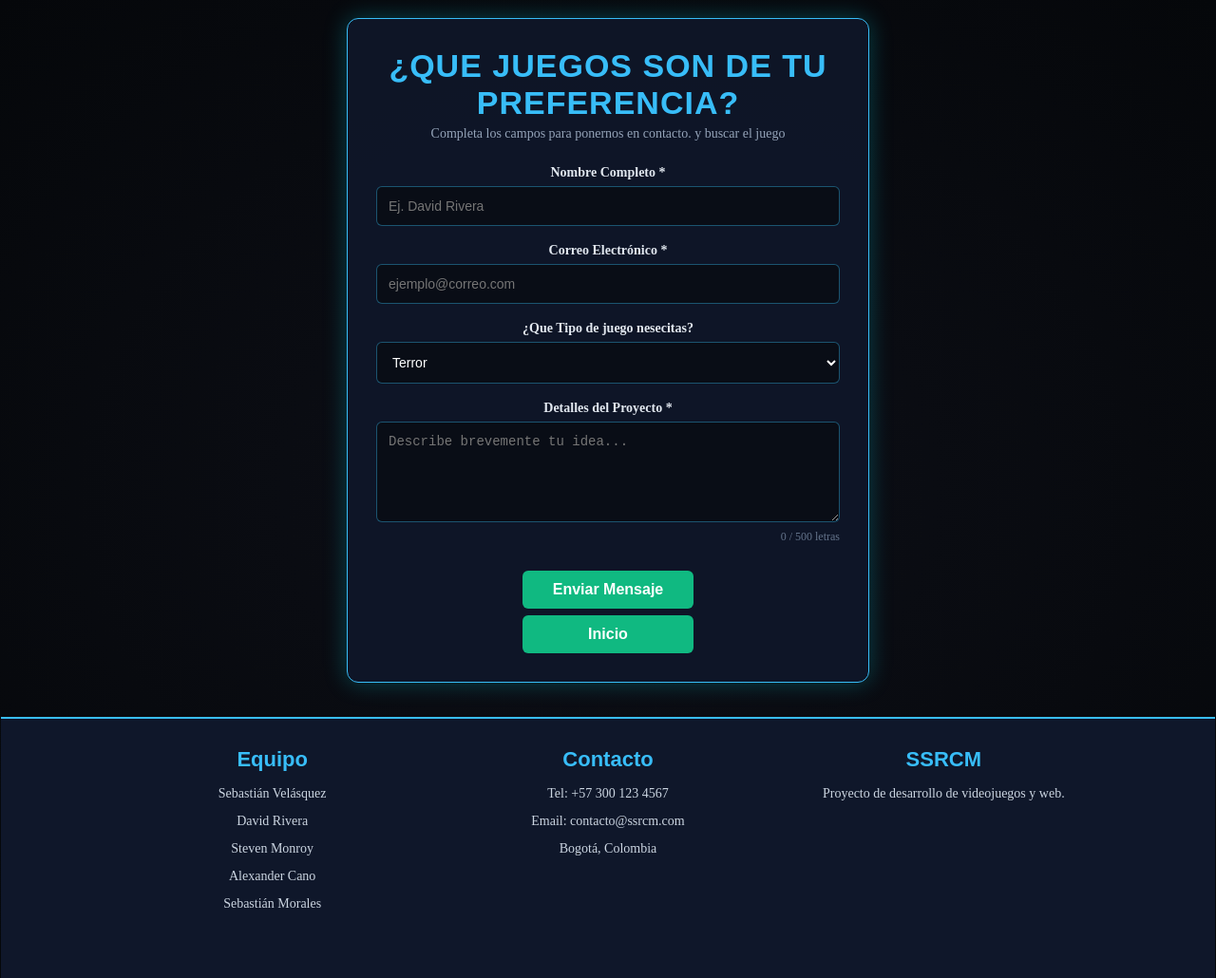
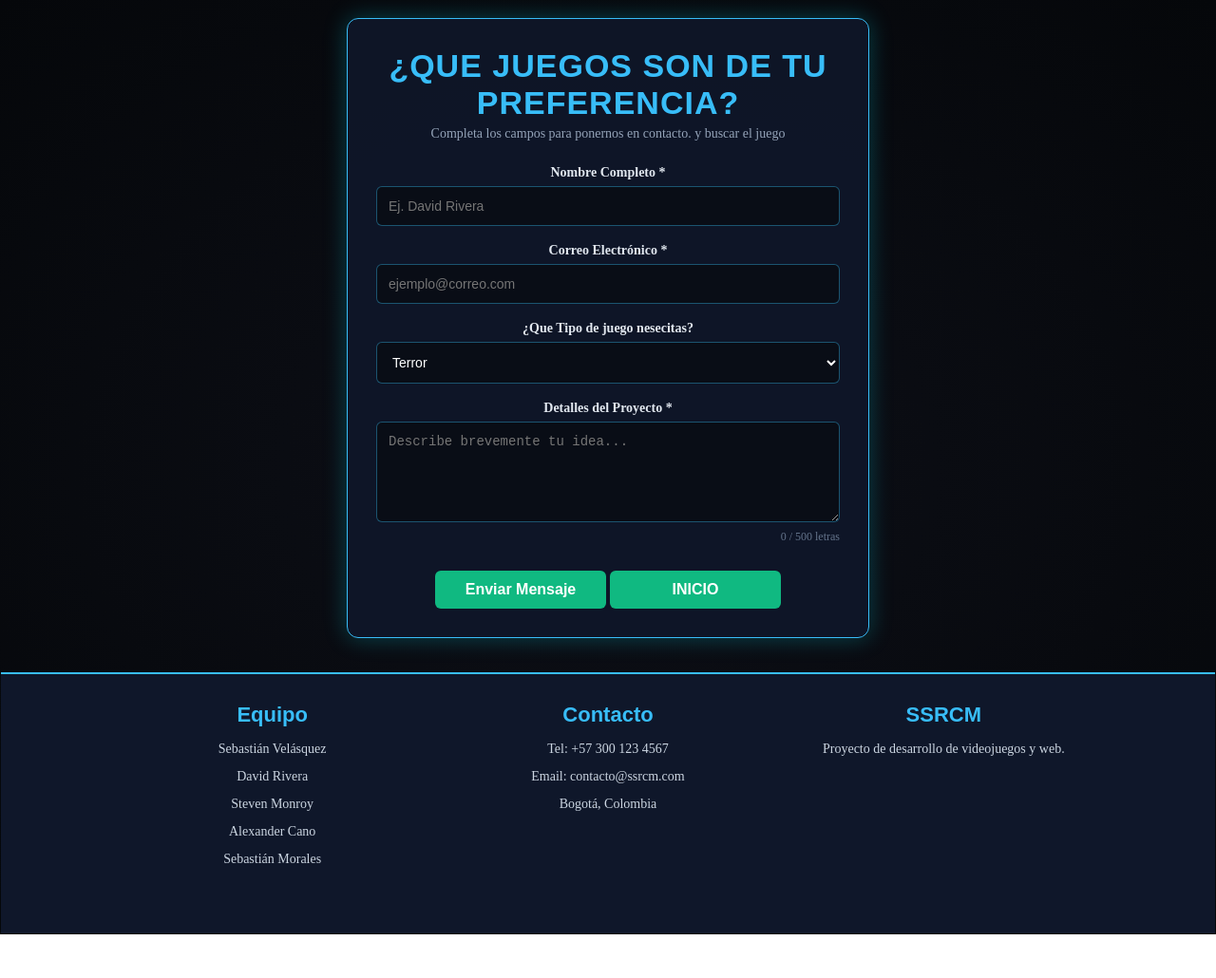
Before and after one commit to St-monroy/JUEGO, a website: page formulario.html in a window 1280 px wide. Shown: the whole page at 95% size. After the commit the page ends 984 px from the top, so only its background shows below. Drawn offline with Linux system fonts and the light colour scheme; a web font is replaced by a local one.

Commit message:
Terminado_errores

```diff
--- a/formulario.html
+++ b/formulario.html
@@ -48,11 +48,13 @@
                 <span class="mensaje-error" id="errorMensaje">El mensaje debe tener al menos 10 letras.</span>
             </div>
 
+<div class="botones">
+    <button type="submit" id="btnEnviar">Enviar Mensaje </button>
+    <button onclick="window.location.href='index.html'" id="h">INICIO</button>
 
-            <button type="submit" id="btnEnviar">Enviar Mensaje </button><br>
-            <button onclick="window.location.href='index.html'" id="h">
-    Inicio
-</button>
+    </div>
+
+
 
 
             <div class="mensaje-exito" id="alertaExito">Tu mensaje ha sido enviado con exito</div>
--- a/pagina.css
+++ b/pagina.css
@@ -85,7 +85,7 @@ main {
     position: relative;
     width: 90vw;
     max-width: 1200px;
-    height: 65vh;
+    height: 85vh;
     min-height: 480px;
     border-radius: 20px;
     overflow: hidden;
@@ -112,7 +112,7 @@ main {
     padding: 40px;
 }
 
-/* PANEL DE TEXTO Y CONTENIDO */
+
 .slide-item .content {
     width: 300px;
     max-width: 90%;
@@ -193,12 +193,12 @@ main {
     transform: scale(1.1);
 }
 
-/* FOOTER */
+
 .footer {
     background-color: #0f172a;
     border-top: 2px solid #38bdf8;
     color: #ffffff;
-    padding-top: 30px;
+    padding-top: 50px;
     padding-bottom: 30px;
     margin-top: auto;
     width: 100%;
@@ -223,6 +223,14 @@ main {
     font-family: "Tiny5", sans-serif;
     font-size: 22px;
     margin-bottom: 12px;
+}
+
+.columna h1{
+     color: #38bdf8;
+    font-family: "Tiny5", sans-serif;
+    font-size: 22px;
+    margin-bottom: 12px;
+
 }
 
 .columna ul {
@@ -649,3 +657,8 @@ a.boton {
     border-radius: 8px;
     margin-left: 65px;
 }
+
+.botones{
+    display:flex ;
+    gap: 10px;
+}
```
Also changed, not shown: index.html (+2 -2 lines).
